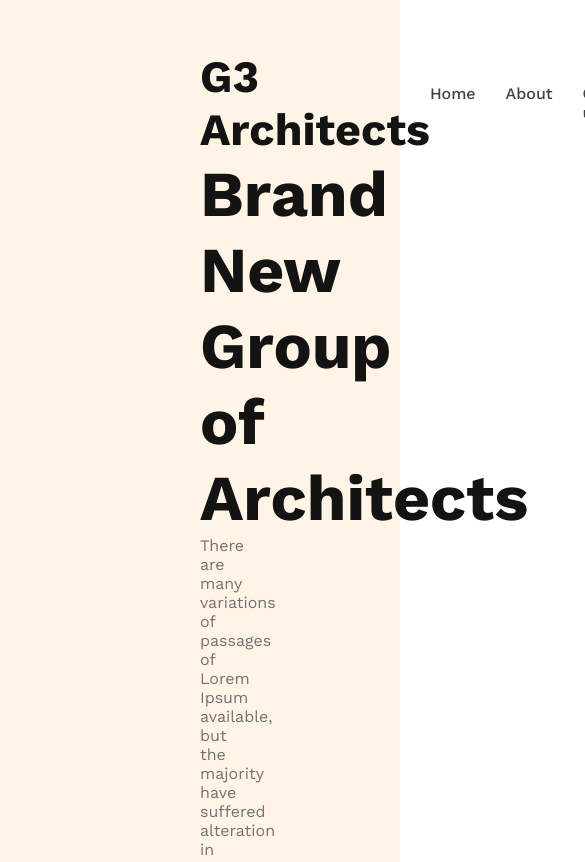
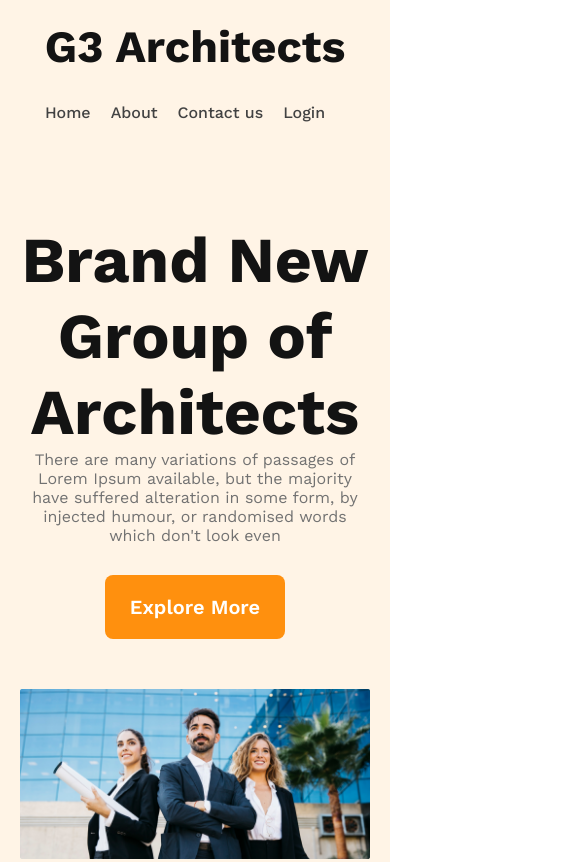
Before and after one commit to Mezbah-u-Rimon/g3-architects-website, a plain HTML site: page index.html in a window 390 px wide. Shown: the top 862 px of the page, 585 px wide, since content can reach past the window. Drawn offline with nearby package versions, Linux system fonts and the light colour scheme.

Commit message:
responsive section added

```diff
--- a/styles/style.css
+++ b/styles/style.css
@@ -12,12 +12,15 @@
 .btn-primary {
     padding: 20px 25px;
     color: #FFF;
-    font-size: 20px;
+    font-size: 1.25rem;
     font-weight: 600;
     border-radius: 8px;
     background: #FF900E;
     border: none;
+    cursor: pointer;
+    margin-top: 30px;
 }
+
 
 
 /* header style  */
@@ -59,7 +62,7 @@ nav li a {
 .banner-content {
     max-width: 800px;
     text-align: center;
-    margin: 0px auto;
+    margin: 100px auto 50px;
 
 }
 
@@ -72,3 +75,44 @@ nav li a {
 .banner-description {
     color: #727272;
 }
+
+.banner img {
+    width: 100%;
+}
+
+
+
+/* resposive style media query */
+
+/* mobile devices */
+@media screen and (max-width:576px) {
+    header {
+        padding: 20px;
+    }
+
+    nav {
+        flex-direction: column;
+        /* margin-top: 30px; */
+    }
+
+    nav>ul>li {
+        margin-right: 20px;
+        margin-top: 30px;
+    }
+}
+
+/* tablet devices */
+@media screen and (min-width:577px) and (max-width:992px) {
+    header {
+        padding: 50px;
+    }
+
+    nav {
+        flex-direction: column;
+        margin-top: 50px;
+    }
+
+    nav>ul>li {
+        margin-top: 30px;
+    }
+}
```
